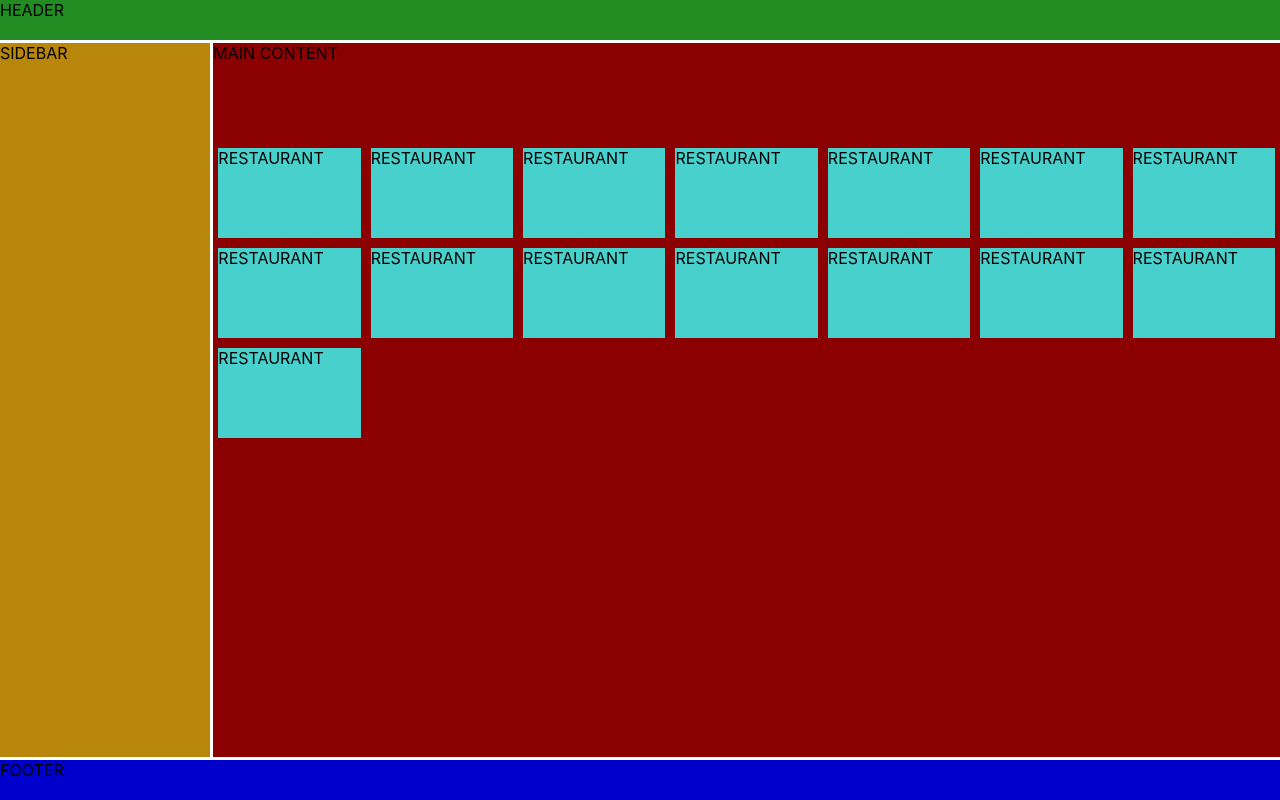
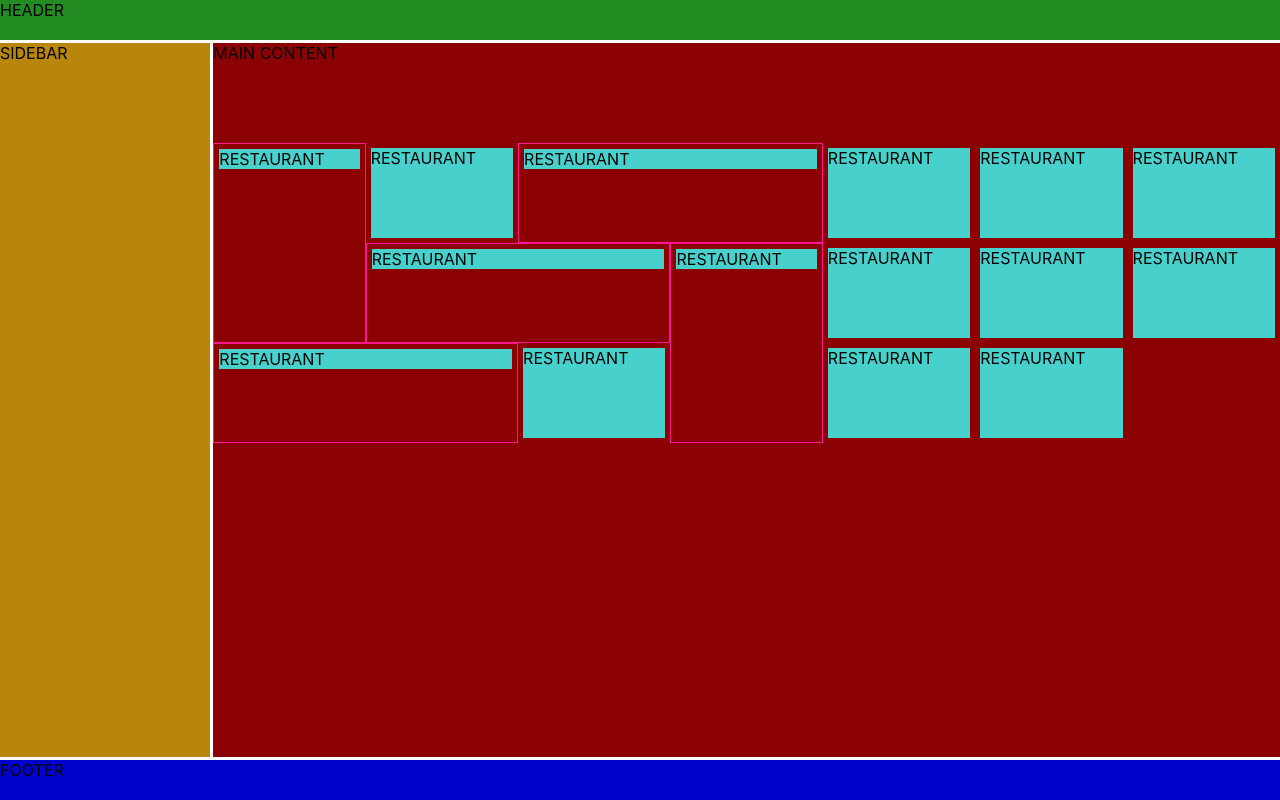
Before and after one commit to jFarrow02/restaurantfinder-2021-11-client, a React (Create React App) app: page / in a window 1280 px wide. Built offline with nearby package versions, Linux system fonts and the light colour scheme; no server answers.

Commit message:
implicit rows

```diff
--- a/src/components/MainContent/MainContent.css
+++ b/src/components/MainContent/MainContent.css
@@ -6,9 +6,20 @@
     grid-template-columns: repeat(auto-fit, minmax(150px, 1fr));
     /* grid-template-rows: 50px 100px 100px; */
     grid-auto-rows: 100px; /*implicit rows*/
+    grid-auto-flow: dense;
 }
 
 .banner {
     grid-column: 1 / -1;
     grid-row: 1 / 2;
 }
+
+.horizontal {
+    grid-column: auto / span 2;
+    border: 1px solid deeppink;
+}
+
+.vertical {
+    grid-row: auto / span 2;
+    border: 1px solid deeppink;
+}
--- a/src/components/MainContent/MainContent.tsx
+++ b/src/components/MainContent/MainContent.tsx
@@ -7,17 +7,27 @@ export default () => {
         <section className="MainContent">
             <div className="banner">MAIN CONTENT</div>
             <>
+                <div className="vertical">
+                    <Restaurant/>
+                </div>
+                <Restaurant/>
+                <div className="horizontal">
+                    <Restaurant/>
+                </div>
                 <Restaurant/>
                 <Restaurant/>
+                <div className="horizontal">
+                    <Restaurant/>
+                </div>
+                <Restaurant/>
+                <div className="vertical">
+                    <Restaurant/>
+                </div>
                 <Restaurant/>
                 <Restaurant/>
-                <Restaurant/>
-                <Restaurant/>
-                <Restaurant/>
-                <Restaurant/>
-                <Restaurant/>
-                <Restaurant/>
-                <Restaurant/>
+                <div className="horizontal">
+                    <Restaurant/>
+                </div>
                 <Restaurant/>
                 <Restaurant/>
                 <Restaurant/>
```
